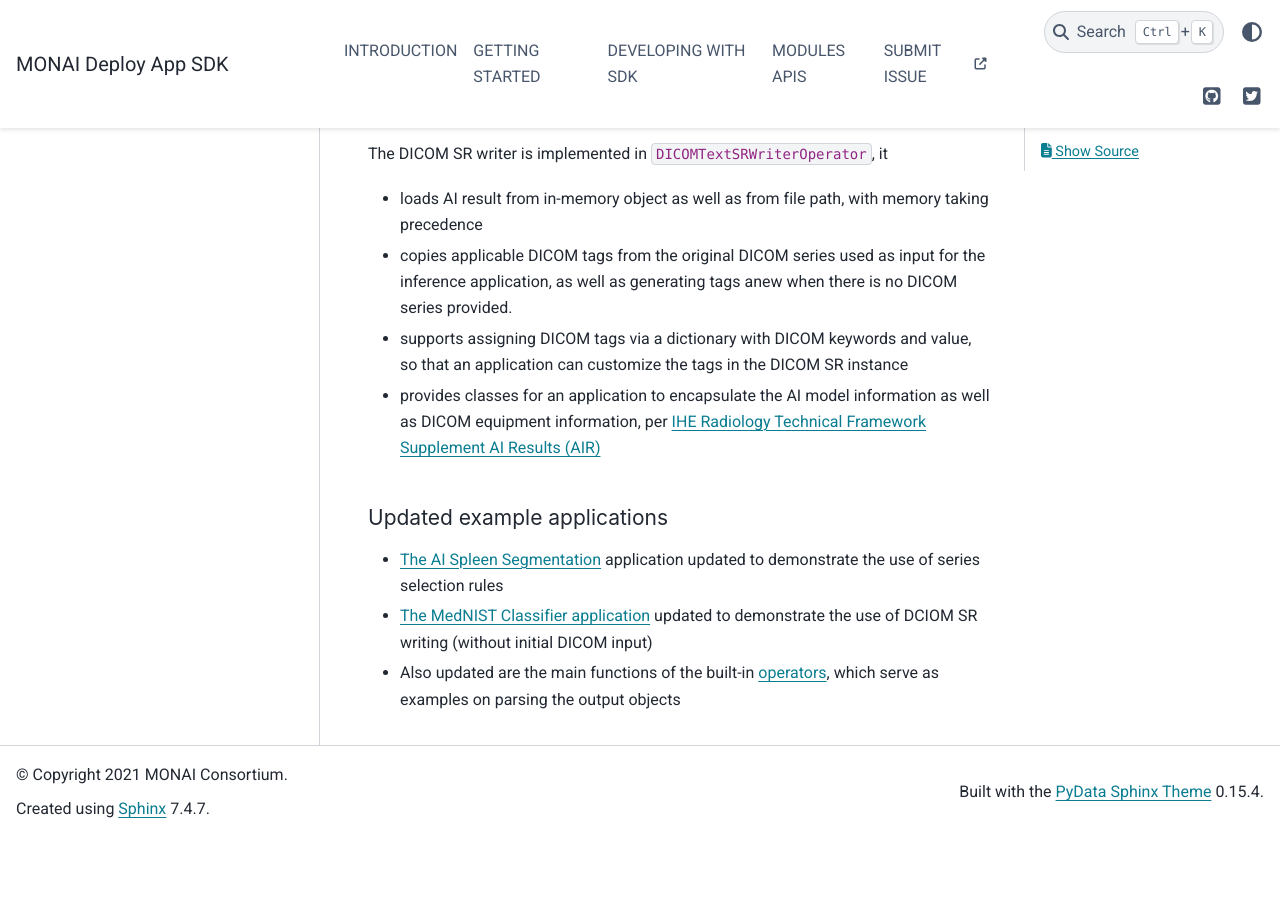
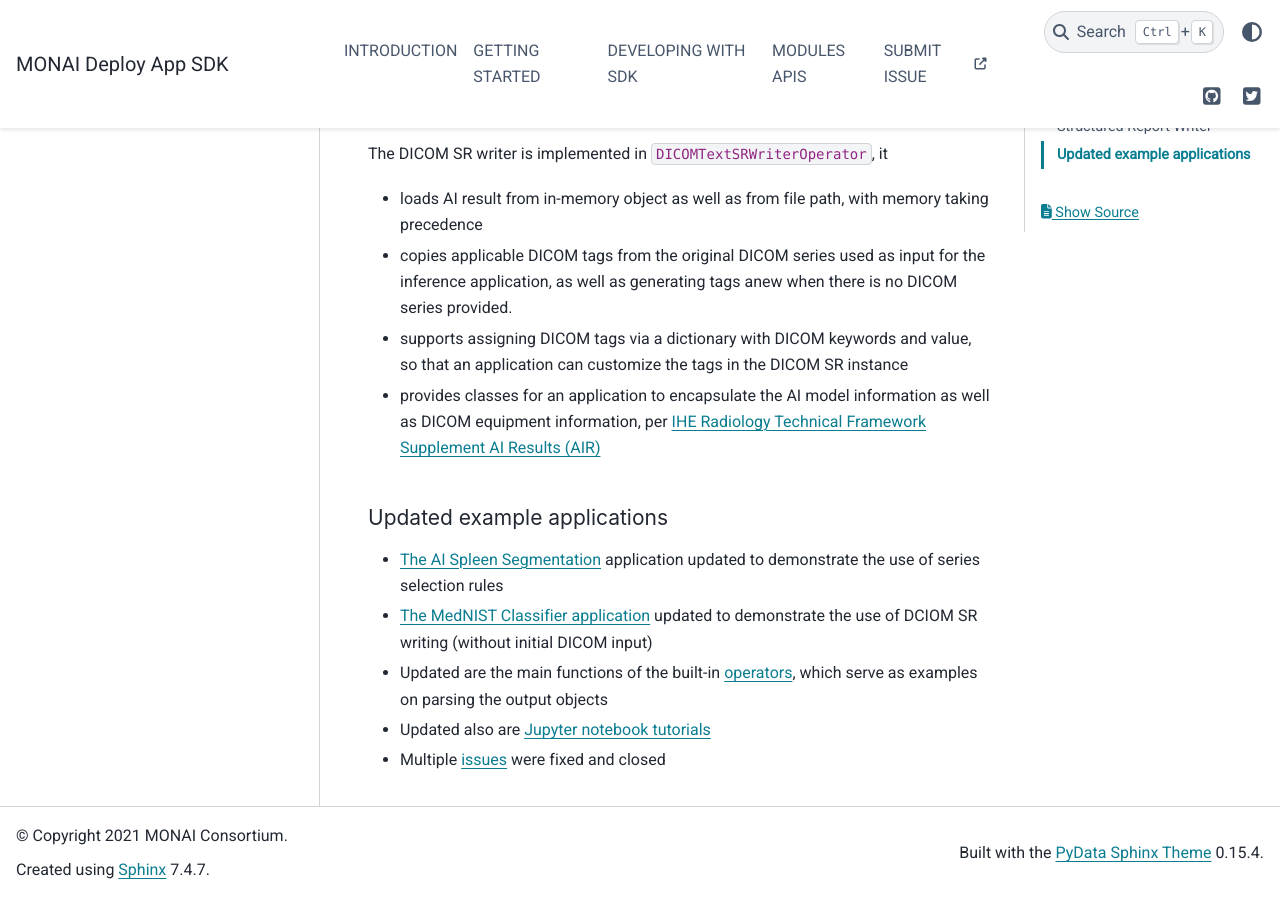
Before and after one commit to Project-MONAI/monai-deploy-app-sdk, a Sphinx documentation site: the page built from docs/source/release_notes/v0.2.0.md, in a window 1280 px wide and 900 px high, scrolled down 990 px. Built offline with Sphinx 7.4.7 and the PyData theme 0.15.4, drawn with Linux system fonts in a browser that asks for light colours; some web fonts are replaced; pages that are not in the unit, such as notebooks, are missing from menus; the version number could not be read and is left out; before the commit the page ends 1829 px from its top, so only the background shows below that.

Commit message:
Added updates to notebooks and fixed issues.
Signed-off-by: mmelqin <mingmelvinq@nvidia.com>

```diff
--- a/docs/source/release_notes/v0.2.0.md
+++ b/docs/source/release_notes/v0.2.0.md
@@ -28,4 +28,6 @@
 ### Updated example applications
 - [The AI Spleen Segmentation](https://github.com/Project-MONAI/monai-deploy-app-sdk/tree/main/examples/apps/ai_spleen_seg_app) application updated to demonstrate the use of series selection rules
 - [The MedNIST Classifier application](https://github.com/Project-MONAI/monai-deploy-app-sdk/tree/main/examples/apps/mednist_classifier_monaideploy) updated to demonstrate the use of DCIOM SR writing (without initial DICOM input)
-- Also updated are the main functions of the built-in [operators](https://github.com/Project-MONAI/monai-deploy-app-sdk/tree/main/monai/deploy/operators), which serve as examples on parsing the output objects
+- Updated are the main functions of the built-in [operators](https://github.com/Project-MONAI/monai-deploy-app-sdk/tree/main/monai/deploy/operators), which serve as examples on parsing the output objects
+- Updated also are [Jupyter notebook tutorials](https://github.com/Project-MONAI/monai-deploy-app-sdk/tree/main/notebooks/tutorials)
+- Multiple [issues](https://github.com/Project-MONAI/monai-deploy-app-sdk/issues?q=is%3Aissue+is%3Aclosed) were fixed and closed
```
